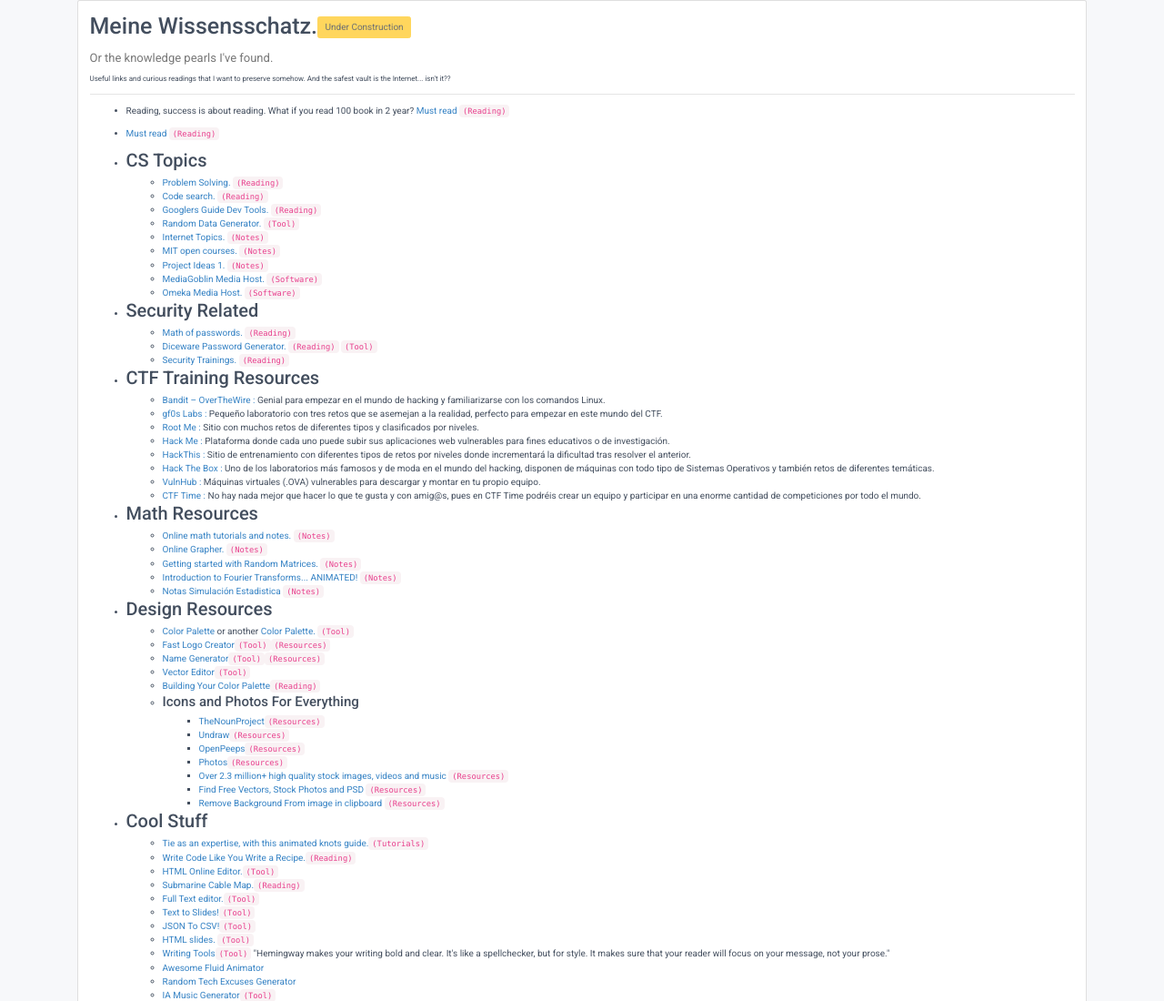
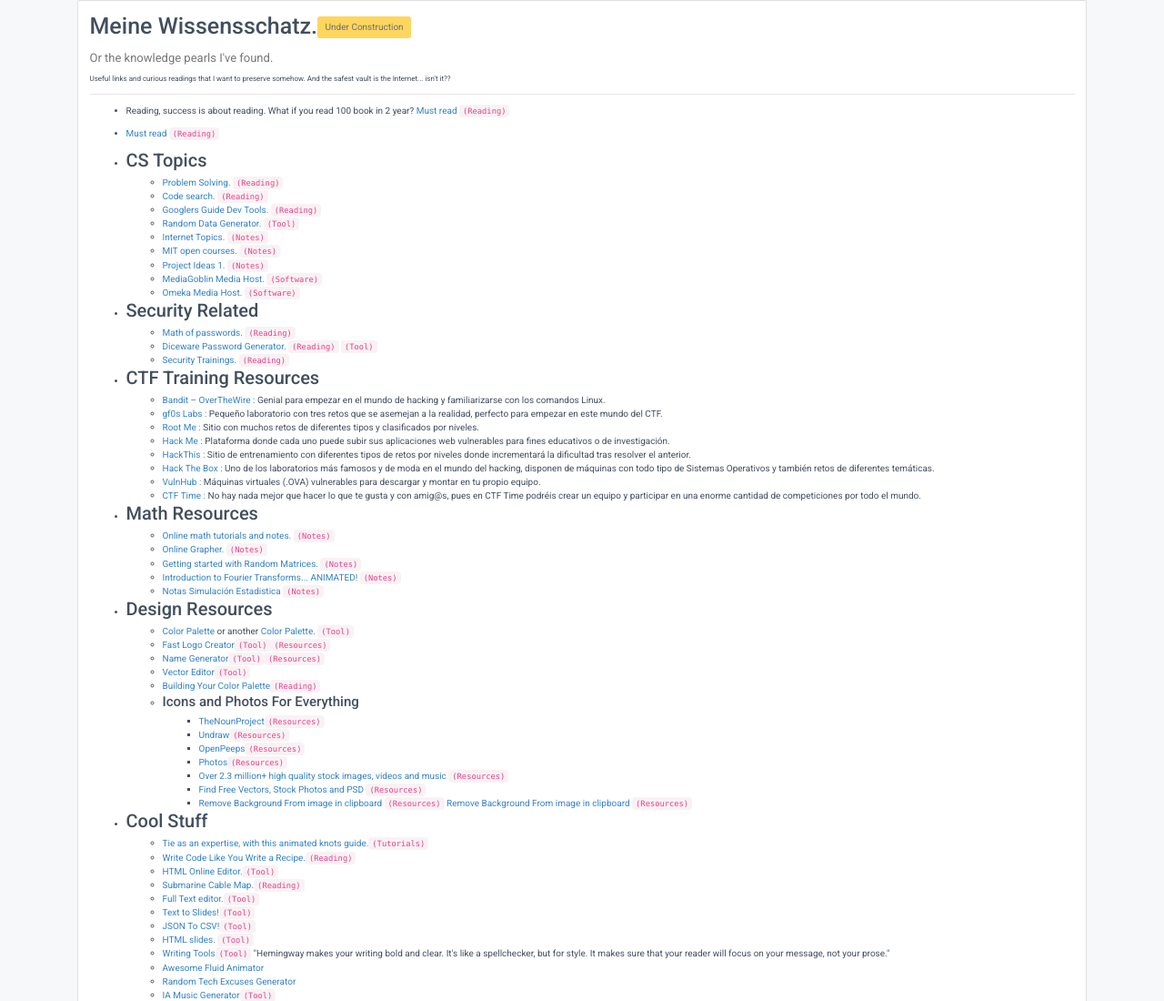
Before and after one commit to UlmoMacias/UlmoMacias.github.io, a plain HTML site: page blog.html in a window 1280 px wide. Shown: the top 1100 px of the page at 91% size. Drawn offline with nearby package versions, Linux system fonts and the light colour scheme; a script that the page names is missing.

Commit message:
added links

```diff
--- a/blog.html
+++ b/blog.html
@@ -188,6 +188,7 @@
                                         </li>
                                         <li>
                                             <a href="https://removal.ai/es/"> Remove Background From image in clipboard </a><code>(Resources)</code>
+                                            <a href="https://www.remove.bg/upload"> Remove Background From image in clipboard </a><code>(Resources)</code>
                                         </li>
 
                                     </ul>
```
